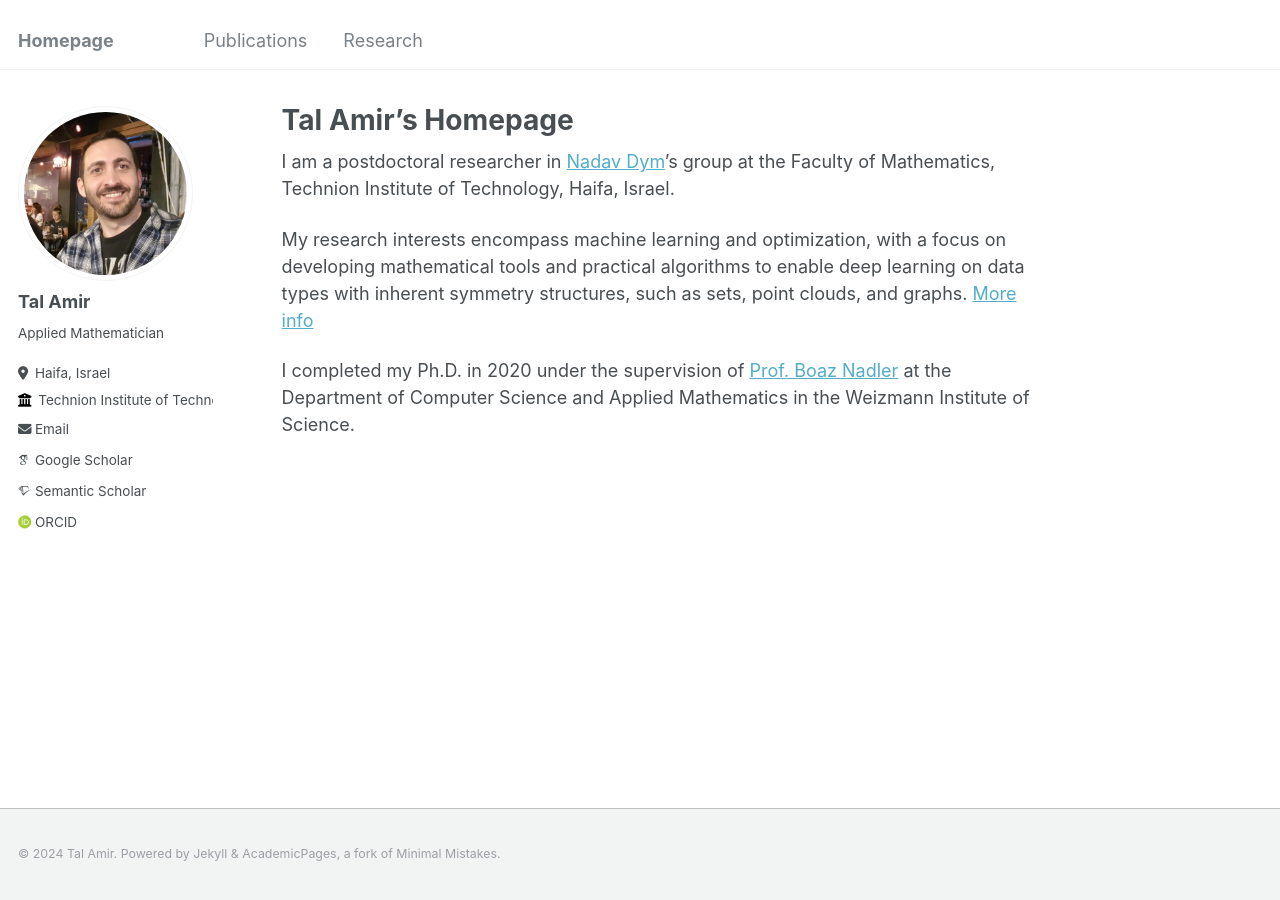
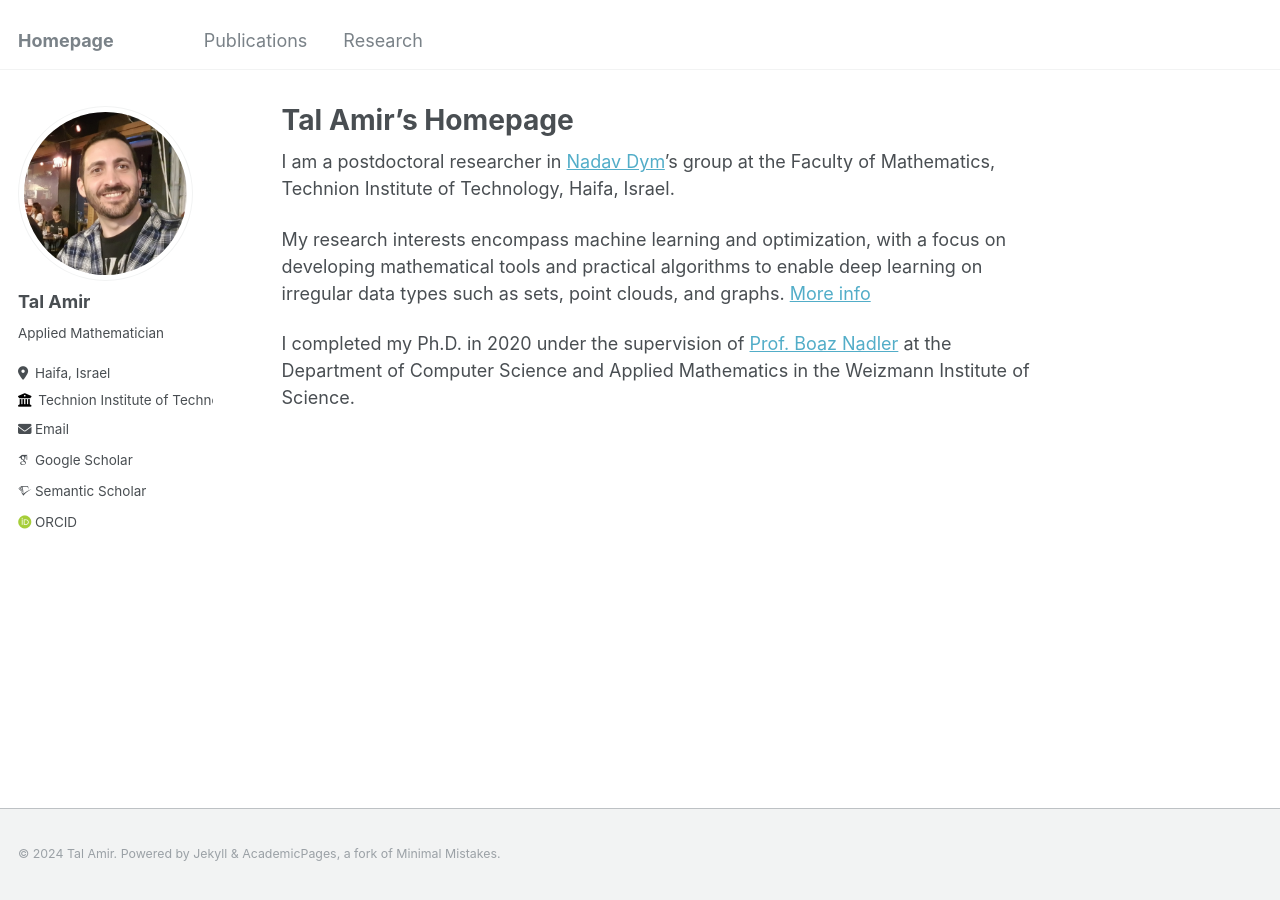
Before and after one commit to tal-amir/tal-amir.github.io, a Jekyll site: the page built from _pages/about.md, in a window 1280 px wide. Built offline with Jekyll 4.4.1, drawn with Linux system fonts in a browser that asks for light colours; some web fonts are replaced.

Commit message:
Update about.md

```diff
--- a/_pages/about.md
+++ b/_pages/about.md
@@ -9,6 +9,6 @@
 
 I am a postdoctoral researcher in [Nadav Dym](https://nadavdym.github.io)'s group at the Faculty of Mathematics, Technion Institute of Technology, Haifa, Israel.
 
-My research interests encompass machine learning and optimization, with a focus on developing mathematical tools and practical algorithms to enable deep learning on data types with inherent symmetry structures, such as sets, point clouds, and graphs. [More info](https://tal-amir.github.io/research/)
+My research interests encompass machine learning and optimization, with a focus on developing mathematical tools and practical algorithms to enable deep learning on irregular data types such as sets, point clouds, and graphs. [More info](https://tal-amir.github.io/research/)
 
 I completed my Ph.D. in 2020 under the supervision of [Prof. Boaz Nadler](https://www.weizmann.ac.il/math/Nadler/home) at the Department of Computer Science and Applied Mathematics in the Weizmann Institute of Science.
```
